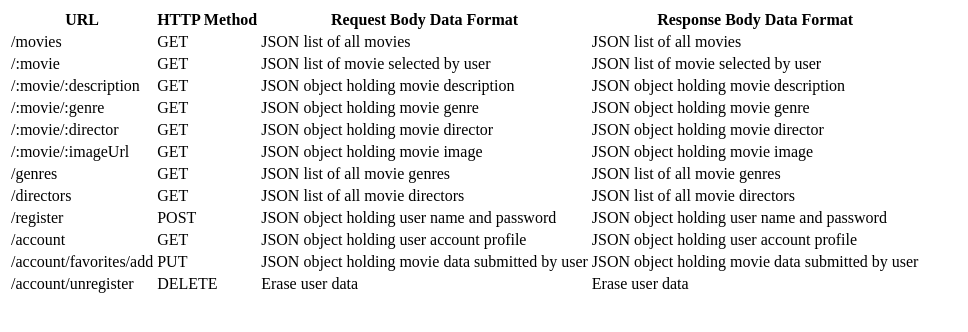
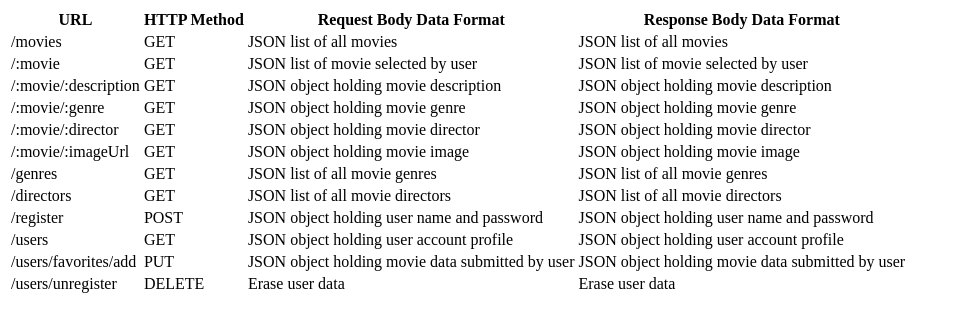
Before and after one commit to mcb7729/movie_api, a website: page documentation.html in a window 1280 px wide. Shown: the whole page, without its empty margins (0-968 px from the left). Drawn offline with Linux system fonts and the light colour scheme.

Commit message:
Update documentation.html
changed account to users

```diff
--- a/documentation.html
+++ b/documentation.html
@@ -78,19 +78,19 @@ account/unregister - delete  -->
       <td>JSON object holding user name and password</td>
     </tr>
     <tr>
-      <td>/account</td>
+      <td>/users</td>
       <td>GET</td>
       <td>JSON object holding user account profile</td>
       <td>JSON object holding user account profile</td>
     </tr>
     <tr>
-      <td>/account/favorites/add</td>
+      <td>/users/favorites/add</td>
       <td>PUT</td>
       <td>JSON object holding movie data submitted by user</td>
       <td>JSON object holding movie data submitted by user</td>
     </tr>
     <tr>
-      <td>/account/unregister</td>
+      <td>/users/unregister</td>
       <td>DELETE</td>
       <td>Erase user data</td>
       <td>Erase user data</td>
```
